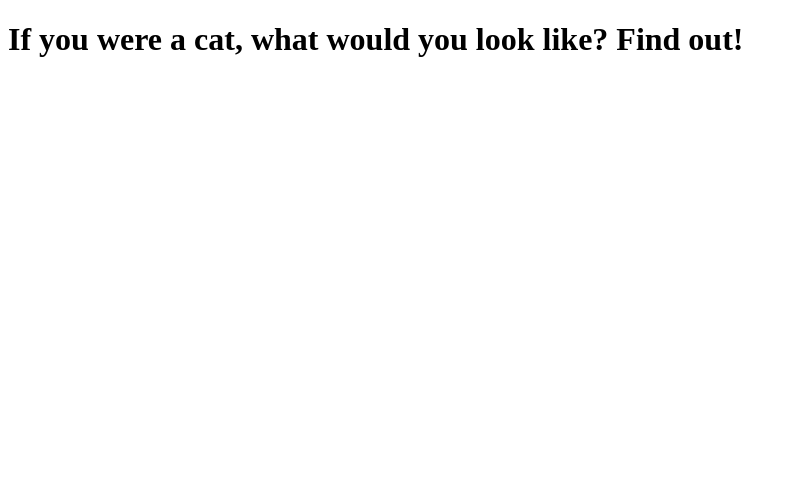
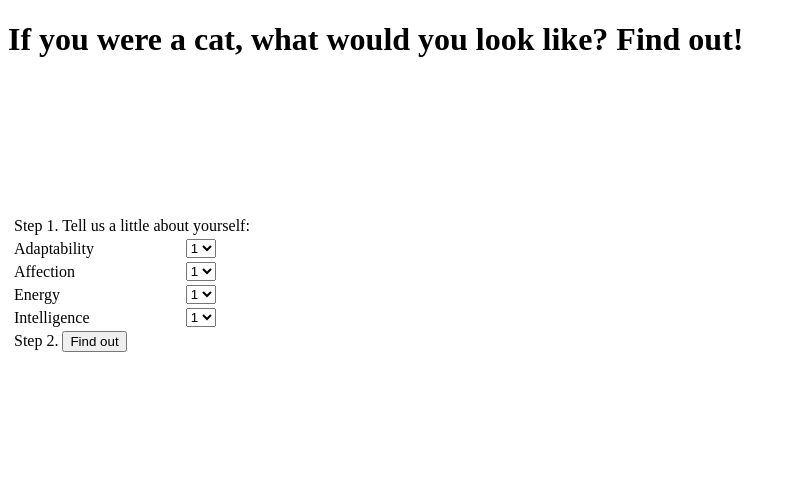
Before and after one commit to l-rud/js-web-app, a plain HTML site: page index.html in a window 1280 px wide. Shown: the whole page, without its empty margins (0-795 px from the left). Drawn offline with Linux system fonts and the light colour scheme.

Commit message:
Initial table creation

```diff
--- a/index.html
+++ b/index.html
@@ -4,8 +4,75 @@
     <meta charset="UTF-8">
     <meta name="viewport" content="width=device-width, initial-scale=1.0">
     <title>Purrfect match</title>
+    <script defer src="script.mjs"></script>
+  </head>
 </head>
 <body>
   <h1>If you were a cat, what would you look like? Find out!</h1>
+  <table>
+    <tr>
+      <td>
+        <table>
+          <tr><td colspan="2">Step 1. Tell us a little about yourself:</td></tr>
+          <tr>
+            <td>Adaptability</td>
+            <td>
+              <select name="adaptability" id="adaptability">
+                <option value="1">1</option>
+                <option value="2">2</option>
+                <option value="3">3</option>
+                <option value="4">4</option>
+                <option value="5">5</option>
+              </select>
+            </td>
+          </tr>
+          <tr>
+            <td>Affection</td>
+            <td>
+              <select name="affection" id="affection">
+                <option value="1">1</option>
+                <option value="2">2</option>
+                <option value="3">3</option>
+                <option value="4">4</option>
+                <option value="5">5</option>
+              </select>
+            </td>
+          </tr>
+          <tr>
+            <td>Energy</td>
+            <td>
+              <select name="energy" id="energy">
+                <option value="1">1</option>
+                <option value="2">2</option>
+                <option value="3">3</option>
+                <option value="4">4</option>
+                <option value="5">5</option>
+              </select>
+            </td>
+          </tr>
+          <tr>
+            <td>Intelligence</td>
+            <td>
+              <select name="intelligence" id="intelligence">
+                <option value="1">1</option>
+                <option value="2">2</option>
+                <option value="3">3</option>
+                <option value="4">4</option>
+                <option value="5">5</option>
+              </select>
+            </td>
+          </tr>
+          <tr>
+            <td colspan="2">Step 2. <input type="button" name="find_button" id="find_button" value="Find out"/></td>
+          </tr>
+        </table>
+      </td>
+      <td>
+        <div><img id="cat_image" height="400px"></div>
+        <div id="breed_name"></div>
+        <div id="breed_description"></div>
+      </td>
+    </tr>
+  </table>
 </body>
 </html>
```
Also changed, not shown: script.mjs (added).
